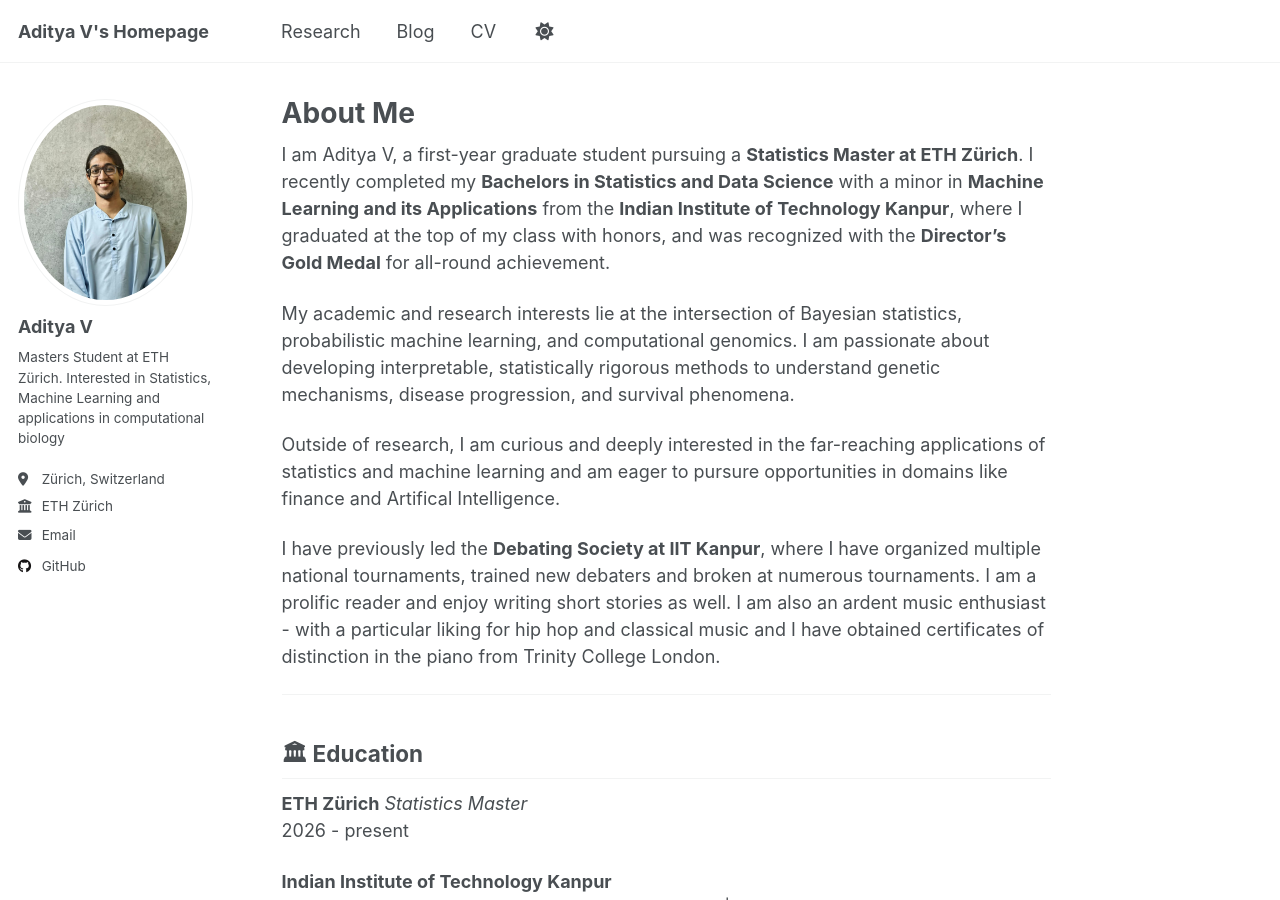
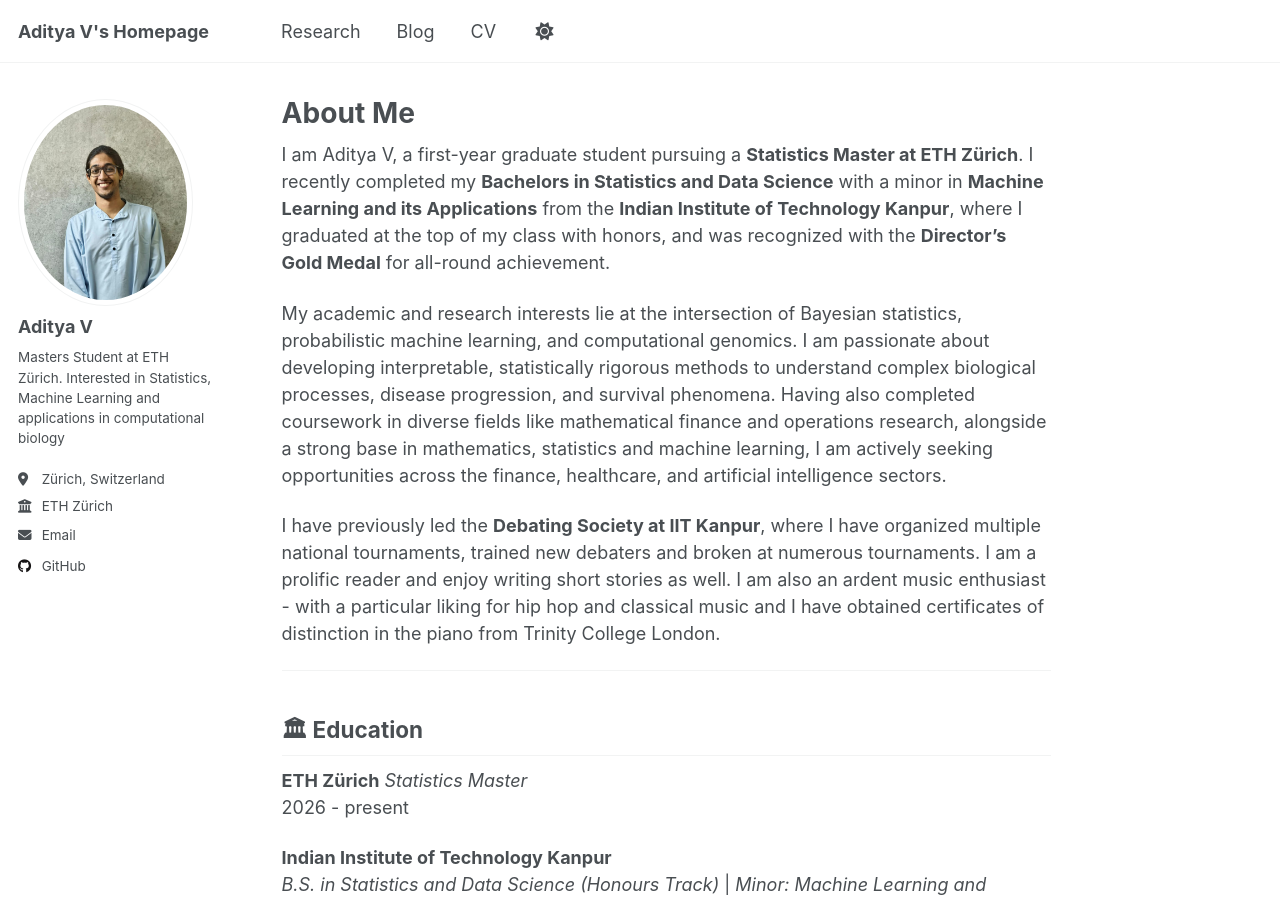
Before and after one commit to Aditya-Venkat/personal_website, a Jekyll site: the page built from _pages/about.md, in a window 1280 px wide and 900 px high. Built offline with Jekyll 4.4.1, drawn with Linux system fonts in a browser that asks for light colours; a script that is not in the unit is left out.

Commit message:
updated about

```diff
--- a/_pages/about.md
+++ b/_pages/about.md
@@ -9,9 +9,7 @@ redirect_from:
 
 I am Aditya V, a first-year graduate student pursuing a **Statistics Master at ETH Zürich**. I recently completed my **Bachelors in Statistics and Data Science** with a minor in **Machine Learning and its Applications** from the **Indian Institute of Technology Kanpur**, where I graduated at the top of my class with honors, and was recognized with the **Director's Gold Medal** for all-round achievement.
 
-My academic and research interests lie at the intersection of Bayesian statistics, probabilistic machine learning, and computational genomics. I am passionate about developing interpretable, statistically rigorous methods to understand genetic mechanisms, disease progression, and survival phenomena.
-
-Outside of research, I am curious and deeply interested in the far-reaching applications of statistics and machine learning and am eager to pursure opportunities in domains like finance and Artifical Intelligence.
+My academic and research interests lie at the intersection of Bayesian statistics, probabilistic machine learning, and computational genomics. I am passionate about developing interpretable, statistically rigorous methods to understand complex biological processes, disease progression, and survival phenomena. Having also completed coursework in diverse fields like mathematical finance and operations research, alongside a strong base in mathematics, statistics and machine learning, I am actively seeking opportunities across the finance, healthcare, and artificial intelligence sectors.
 
 I have previously led the **Debating Society at IIT Kanpur**, where I have organized multiple national tournaments, trained new debaters and broken at numerous tournaments. I am a prolific reader and enjoy writing short stories as well. I am also an ardent music enthusiast - with a particular liking for hip hop and classical music and I have obtained certificates of distinction in the piano from Trinity College London.
 
```
